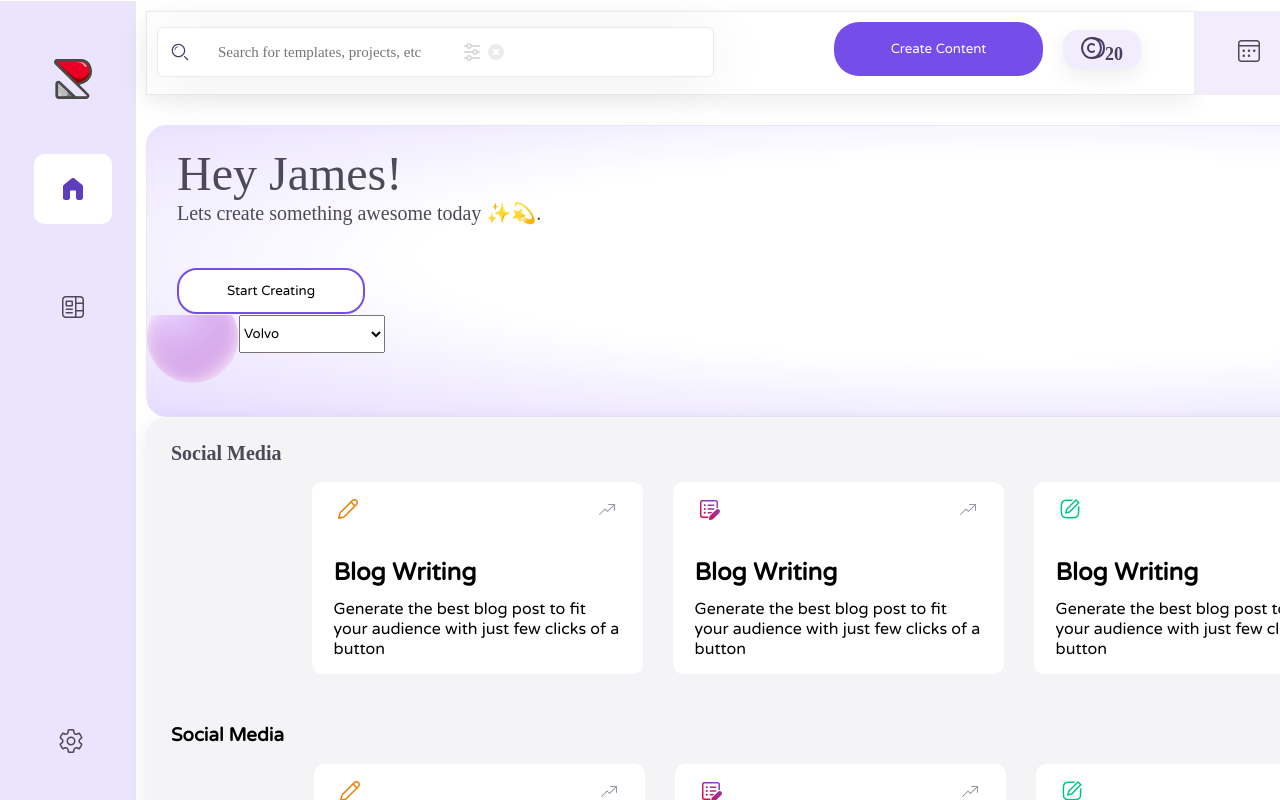
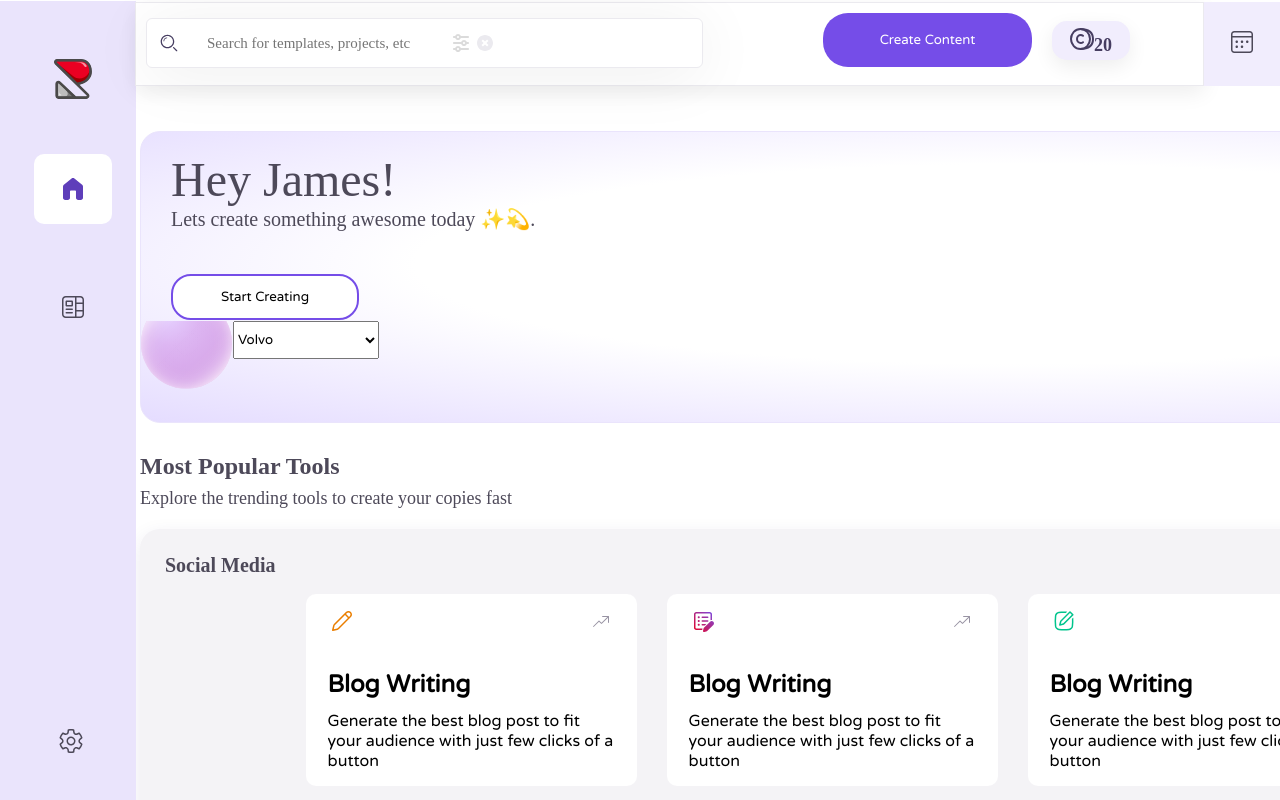
Before and after one commit to softkeldozy/rethink, a React (Create React App) app: page / in a window 1280 px wide. Built offline with nearby package versions, Linux system fonts and the light colour scheme.

Commit message:
Edited popular tool component

```diff
--- a/public/index.html
+++ b/public/index.html
@@ -18,6 +18,7 @@
       font-family: 'Lora', serif;
       font-family: 'Poppins', sans-serif;
       font-family: 'Roboto', sans-serif;
+      font-family: 'Raleway';
       font-family: 'Source Sans 3', sans-serif;
       font-family: 'Varela', sans-serif;
       font-family: 'Varela Round', sans-serif;
--- a/src/App.css
+++ b/src/App.css
@@ -6,7 +6,7 @@
 
 .content {
   flex-grow: 1;
-  padding: 10px;
+
   width: 1376px;
   height: 900px;
   flex-shrink: 0;
--- a/src/components/featuredinfo/FeaturedInfo.jsx
+++ b/src/components/featuredinfo/FeaturedInfo.jsx
@@ -8,6 +8,7 @@ import Outline from './icons/edit-outline.svg';
 const FeaturedInfo = () => {
   return (
     <div className="featured">
+
       <div className="firstRow">
 
         <h3>Social Media</h3>
--- a/src/components/otherSection/Section.jsx
+++ /dev/null
@@ -1,19 +0,0 @@
-import React from 'react';
-import './Section.css';
-
-const Section = () => {
-
-  return (
-    <div className='Section'>
-      <div className="header">
-        <div className="intro">
-          <h1 className="heading">Most Popular Tools</h1>
-          <p>Explore the trending tools to create your copies fast</p>
-        </div>
-      </div>
-
-    </div>
-  )
-}
-
-export default Section
--- a/src/components/otherSection/Section.css
+++ b/src/components/popular-tools/LeadSection.css
@@ -8,35 +8,33 @@
   --retink-colour-style-retink-grey-retink-grey-0: #F4F3F6;
 }
 
-.Section {
-  margin: 20px;
-  padding: 20px;
-  border-radius: 5px;
-}
-
-.sectionTitle {
-  margin: 20px;
-}
-
-.header {
-  width: 1376px;
-  height: 85px;
-  flex-shrink: 0;
-}
-
 .intro {
   display: inline-flex;
   flex-direction: column;
+  margin-top: 30px;
+  margin-bottom: 20px;
   align-items: flex-start;
   gap: 8px;
 }
 
-.heading {
+.intro h1 {
+  color: var(--retink-colour-style-retink-grey-retink-grey-05, #4D4959);
+  text-align: center;
+
+  /* Heading2 */
   font-family: Raleway;
   font-size: 24px;
   font-style: normal;
   font-weight: 600;
   line-height: normal;
-  text-align: start;
-  color: var(--retink-colour-style-retink-grey-retink-grey-05);
 }
+
+.intro p {
+  color: var(--retink-colour-style-retink-grey-retink-grey-05, #4D4959);
+  text-align: center;
+  font-family: Raleway;
+  font-size: 18px;
+  font-style: normal;
+  font-weight: 500;
+  line-height: normal;
+}
--- /dev/null
+++ b/src/components/popular-tools/LeadSection.jsx
@@ -0,0 +1,17 @@
+import React from 'react';
+import './LeadSection.css';
+
+const Section = () => {
+
+  return (
+    <div className='Section'>
+      <div className="intro">
+        <h1 className="heading">Most Popular Tools</h1>
+        <p>Explore the trending tools to create your copies fast</p>
+      </div>
+
+    </div>
+  )
+}
+
+export default Section
--- a/src/components/sidebar/Sidebar.css
+++ b/src/components/sidebar/Sidebar.css
@@ -13,6 +13,7 @@
   padding: 24px 15px;
   align-items: flex-start;
   gap: 10px;
+  position: fixed;
   flex-shrink: 0;
   background: var(--retink-colour-style-retink-primary-purple-light, #F1EDFD);
 }
--- a/src/components/topbar/Topbar.css
+++ b/src/components/topbar/Topbar.css
@@ -9,12 +9,17 @@
 
 .topbar {
   display: flex;
+  position: fixed;
+  width: 600px;
+  margin-left: 135px;
+  margin-top: 1px;
 }
 
 .topLeft {
   display: flex;
-  width: 1047px;
+  width: 1067px;
   height: 82px;
+  /* position: fixed; */
   flex-shrink: 0;
   border: 1px solid var(--GREY-3, #EBEAEF);
   background: #FFF;
@@ -24,10 +29,11 @@
 .topRight {
   display: flex;
   align-items: center;
+  /* position: fixed; */
   justify-content: space-around;
   background-color: #F1EDFD;
   /* height: 100%; */
-  flex: 1;
+  /* sflex: 2; */
 }
 
 .topbarIconContainer {
--- a/src/home/Home.css
+++ b/src/home/Home.css
@@ -1,3 +1,4 @@
 .home {
-  height: 100vh;
+  padding-top: 100px;
+  padding-left: 140px;
 }
--- a/src/home/Home.jsx
+++ b/src/home/Home.jsx
@@ -1,14 +1,14 @@
 import React from 'react';
 import './Home.css';
 import FeaturedInfo from '../components/featuredinfo/FeaturedInfo';
-import Section from '../components/otherSection/Section';
+import LeadSection from '../components/popular-tools/LeadSection';
 import Head from '../components/head/Head';
 
 const Home = () => {
   return (
     <div className='home'>
       <Head />
-      {/* <Section /> */}
+      <LeadSection />
       <FeaturedInfo />
 
     </div>
```
